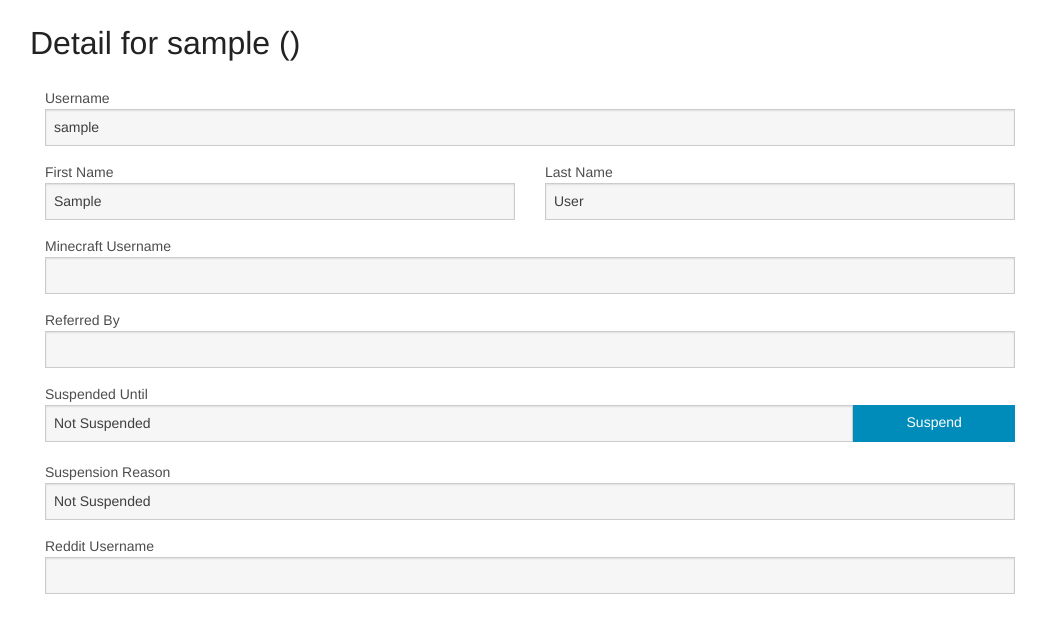
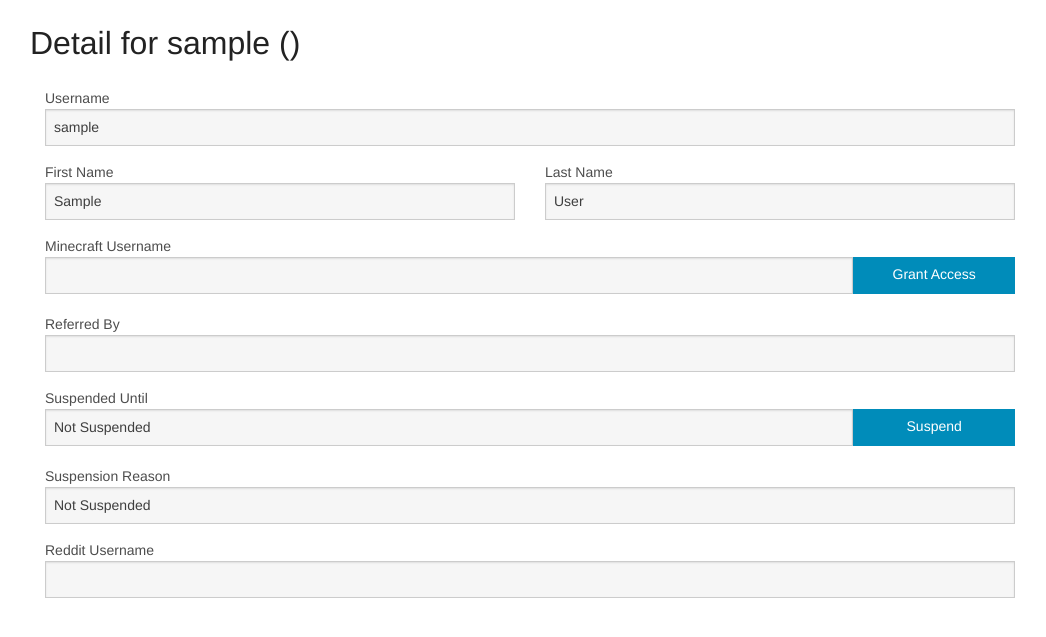
Before and after one commit to weegeekps/minecraft-gatekeeper, a Django app: a page that uses templates/manage/detail.html in a window 1280 px wide. Shown: the part 45-682 px from the top of the page, without its empty margins (110-1156 px from the left). Run offline with Django 3.2, Linux system fonts and the light colour scheme; the visitor is signed in with stand-in values (Sample User, id 1); data comes from the database, SQL or seed files in the repository.

Commit message:
Implemented the Grant & Revoke buttons on the user detail.

```diff
--- a/MinecraftGatekeeper/RootSite/views.py
+++ b/MinecraftGatekeeper/RootSite/views.py
@@ -92,3 +92,31 @@
         messages.success(self.request, 'User has been unsuspended.')
 
         return super(UnsuspendUserView, self).get_redirect_url(*args, **kwargs)
+
+class GrantAccessView(RedirectView):
+    permanent = False
+    pattern_name = 'manage-detail'
+
+    def get_redirect_url(self, *args, **kwargs):
+        user = auth.get_user_model().objects.get(username=self.kwargs['slug'])
+        user.granted_access = True
+        user.save()
+
+        # TODO: Send an email to the user letting them know they have access.
+
+        messages.success(self.request, 'User has been granted access.')
+
+        return super(GrantAccessView, self).get_redirect_url(*args, **kwargs)
+
+class RevokeAccessView(RedirectView):
+    permanent = False
+    pattern_name = 'manage-detail'
+
+    def get_redirect_url(self, *args, **kwargs):
+        user = auth.get_user_model().objects.get(username=self.kwargs['slug'])
+        user.granted_access = False
+        user.save()
+
+        messages.success(self.request, 'User access has been revoked.')
+
+        return super(RevokeAccessView, self).get_redirect_url(*args, **kwargs)
--- a/MinecraftGatekeeper/urls.py
+++ b/MinecraftGatekeeper/urls.py
@@ -2,7 +2,8 @@
 from django.contrib import admin
 from django.views.generic import TemplateView
 from django.contrib.auth.decorators import login_required, permission_required
-from MinecraftGatekeeper.RootSite.views import ProfileView, ManageListView, ManageDetailView, UnsuspendUserView, SuspendUserView
+from MinecraftGatekeeper.RootSite.views import ProfileView, ManageListView, ManageDetailView, UnsuspendUserView, SuspendUserView, \
+    GrantAccessView, RevokeAccessView
 
 urlpatterns = patterns('',
     url(r'^admin/', include(admin.site.urls)),
@@ -18,6 +19,8 @@
     url(r'^manage/(?P<slug>\w+)/$', permission_required('RootSite.change_user')(ManageDetailView.as_view()), name='manage-detail'),
     url(r'^manage/(?P<slug>\w+)/suspend$', permission_required('RootSite.change_user')(SuspendUserView.as_view()), name='suspend-user'),
     url(r'^manage/(?P<slug>\w+)/unsuspend$', permission_required('RootSite.change_user')(UnsuspendUserView.as_view()), name='unsuspend-user'),
+    url(r'^manage/(?P<slug>\w+)/grant$', permission_required('RootSite.change_user')(GrantAccessView.as_view()), name='grant-access'),
+    url(r'^manage/(?P<slug>\w+)/revoke$', permission_required('RootSite.change_user')(RevokeAccessView.as_view()), name='revoke-access'),
 
     url(r'^$', login_required(ProfileView.as_view()), name='profile'),
 )
--- a/static/css/main.css
+++ b/static/css/main.css
@@ -1,5 +1,3 @@
-/*# sourceMappingURL=main.css.map */
-
 .signin-button {
     background-color: #DD4B39;
 }
--- a/templates/manage/detail.html
+++ b/templates/manage/detail.html
@@ -32,9 +32,23 @@
                 </div>
                 <div class="row">
                     <div class="small-12 columns">
-                        <label>Minecraft Username
-                            <input type="text" value="{{ user.minecraft_username }}" disabled>
-                        </label>
+                        <div class="row collapse">
+                            <label>Minecraft Username</label>
+
+                            <div class="small-10 columns">
+                                <input type="text" value="{{ user.minecraft_username }}" disabled>
+                            </div>
+                            <div class="small-2 columns">
+                                {% if not user.granted_access %}
+                                    <a href="{% url 'grant-access' user.username %}" class="button postfix">Grant Access</a>
+                                {% else %}
+                                {% comment %}
+                                TODO: Put a popup letting the mod know this is permanent
+                                {% endcomment %}
+                                    <a href="{% url 'revoke-access' user.username %}" class="button postfix">Revoke Access</a>
+                                {% endif %}
+                            </div>
+                        </div>
                     </div>
                 </div>
                 <div class="row">
```
